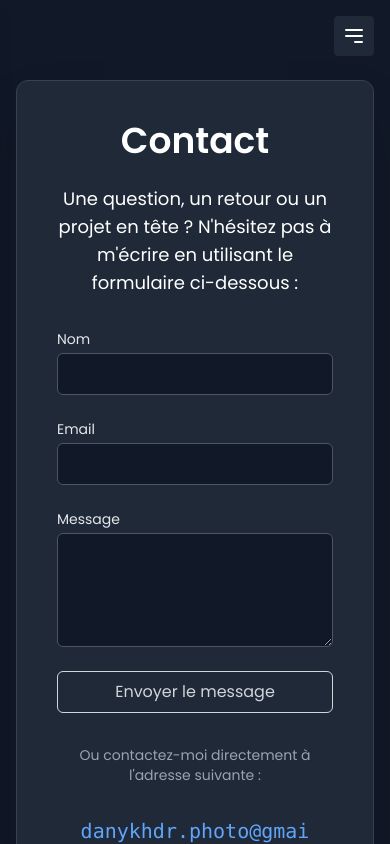
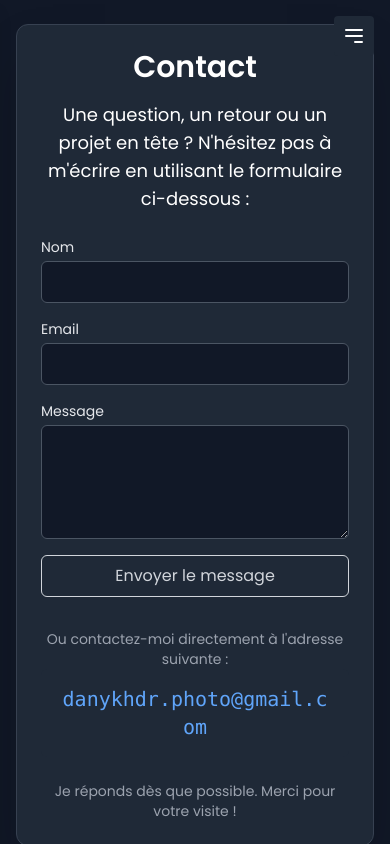
Before and after one commit to dany44/photo-website-dany, a React (Create React App) app in the folder frontend/: page /contact in a window 390 px wide. Shown: the top 844 px of the page. Built offline with nearby package versions, Linux system fonts and the light colour scheme; no server answers.

Commit message:
feat: error messages on contact form added

```diff
--- /dev/null
+++ b/frontend/src/api/contact.js
@@ -0,0 +1,17 @@
+// src/api/contact.js
+import axiosInstance from './axiosInstance';
+
+// Envoie le message de contact
+export const sendContactMessage = async (formData) => {
+  try {
+    const response = await axiosInstance.post('/contact/send-message', formData);
+    return response.data; // { success: true/false, message: string, errors?: {} }
+  } catch (error) {
+    // Si le serveur a renvoyé une réponse avec des erreurs, on les renvoie
+    if (error.response && error.response.data) {
+      return error.response.data;
+    }
+    // Sinon, renvoyer une erreur générique
+    return { success: false, message: "Erreur lors de l'envoi du message." };
+  }
+};
--- a/frontend/src/components/layout/Sidebar.jsx
+++ b/frontend/src/components/layout/Sidebar.jsx
@@ -2,7 +2,7 @@ import React, { useState } from "react";
 import { NavLink } from "react-router-dom";
 import { AuthContext } from "../../context/AuthContext";
 import { useAlbums } from "../../hooks/useAlbums";
-import { FaChevronDown, FaChevronUp } from "react-icons/fa";
+import { FaChevronDown, FaChevronUp, FaInstagram, FaFlickr, Fa500Px } from "react-icons/fa";
 
 const Sidebar = ({ closeSidebar }) => {
   const { isAuthenticated, logout } = React.useContext(AuthContext);
@@ -21,6 +21,19 @@ const Sidebar = ({ closeSidebar }) => {
         <div className="text-white font-signature text-5xl leading-snug">
           Dany<br />Khadhar
         </div>
+      </div>
+
+      {/* === Social Media Icons === */}
+      <div className="flex justify-center space-x-4 mb-6">
+        <a href="https://www.instagram.com/danykhadhar" target="_blank" rel="noopener noreferrer">
+          <FaInstagram className="text-white text-xl hover:text-indigo-400" />
+        </a>
+        <a href="https://www.flickr.com/photos/danykhadhar" target="_blank" rel="noopener noreferrer">
+          <FaFlickr className="text-white text-xl hover:text-indigo-400" />
+        </a>
+        <a href="https://500px.com/danykhadhar" target="_blank" rel="noopener noreferrer">
+          <Fa500Px className="text-white text-xl hover:text-indigo-400" />
+        </a>
       </div>
 
       {/* === Navigation === */}
--- a/frontend/src/pages/About/AboutPage.jsx
+++ b/frontend/src/pages/About/AboutPage.jsx
@@ -4,16 +4,16 @@ import React from 'react';
 const AboutPage = () => {
     return (
         <div className="min-h-screen bg-gradient-to-b text-gray-100 flex items-center justify-center p-6">
-            <div className="max-w-4xl w-full bg-gray-800 p-10 rounded-xl shadow-2xl border border-gray-700">
-                <h1 className="text-5xl font-extrabold mb-6 text-center tracking-tight">
+            <div className="max-w-4xl w-full bg-gray-800 p-6 sm:p-8 rounded-xl shadow-2xl border border-gray-700">
+                <h1 className="text-3xl sm:text-4xl font-extrabold mb-4 sm:mb-6 text-center sm:text-left tracking-tight">
                     À Propos de Moi
                 </h1>
-                <p className="text-xl leading-relaxed mb-8">
+                <p className="text-base sm:text-lg leading-relaxed mb-6 sm:mb-8 text-center sm:text-left">
                     Je m'appelle Dany Khadhar. Amateur de photographie, j'ai créé ce site pour partager mes clichés réalisés lors de mes déplacements. Attiré par la nature, la culture et les modes de vie authentiques, je rassemble ici mes photos, réalisées avec une approche simple et personnelle, mettant en avant l'authenticité de chaque instant.
                 </p>
-                <section className="mb-8">
-                    <h2 className="text-3xl font-bold mb-4">Matériel</h2>
-                    <ul className="list-disc list-inside text-lg leading-relaxed space-y-2">
+                <section className="mb-6 sm:mb-8">
+                    <h2 className="text-xl sm:text-2xl font-bold mb-4 text-center sm:text-left">Matériel</h2>
+                    <ul className="list-disc list-inside text-sm sm:text-base leading-relaxed space-y-2 text-center sm:text-left">
                         <li>
                             <strong>Sony a6400</strong> – Un appareil compact et léger, idéal pour mes voyages.
                         </li>
--- a/frontend/src/pages/Contact/ContactPage.jsx
+++ b/frontend/src/pages/Contact/ContactPage.jsx
@@ -1,5 +1,5 @@
-// src/pages/Contact/ContactPage.jsx
 import React, { useState } from "react";
+import { sendContactMessage } from "../../api/contact"; // Assurez-vous d'avoir cette fonction dans ton API
 
 function ContactPage() {
   const [formData, setFormData] = useState({
@@ -8,7 +8,8 @@ function ContactPage() {
     message: "",
   });
 
-  const [status, setStatus] = useState("");
+  const [status, setStatus] = useState(""); // Pour afficher les messages de statut
+  const [errors, setErrors] = useState({}); // Pour gérer les erreurs de validation spécifiques à chaque champ
 
   const handleChange = (e) => {
     const { name, value } = e.target;
@@ -20,33 +21,43 @@ function ContactPage() {
 
   const handleSubmit = async (e) => {
     e.preventDefault();
-    setStatus("Sending...");
+    setStatus("Sending..."); // Met à jour le status pour informer l'utilisateur que le message est en cours d'envoi
+    setErrors({}); // Réinitialiser les erreurs avant d'envoyer le formulaire
 
     try {
-      setTimeout(() => {
+      // Envoi du message au backend
+      const response = await sendContactMessage(formData);
+      console.log(response);
+
+      // Vérifier la réponse
+      if (response.success) {
         setStatus("Message envoyé avec succès !");
-        setFormData({ name: "", email: "", message: "" });
-      }, 1500);
+        setFormData({ name: "", email: "", message: "" }); // Réinitialiser les champs du formulaire
+      } else {
+        // Si le backend renvoie des erreurs de validation, on les affiche
+        setStatus(response.message || "Erreur lors de l'envoi du message. Essayez à nouveau.");
+        setErrors(response.errors || {}); // Afficher les erreurs de validation spécifiques
+      }
     } catch (error) {
+      console.log("Erreur:", error);
       setStatus("Erreur lors de l'envoi du message. Essayez à nouveau.");
     }
   };
 
   return (
-    <div className="bg-gray-900 min-h-screen text-white py-20 px-4">
+    <div className="bg-gray-900 min-h-screen text-white py-6 sm:py-10 px-4 sm:px-6">
       {/* Cadre gris englobant toute la section */}
-      <div className="max-w-3xl mx-auto bg-gray-800 p-10 rounded-xl shadow-2xl border border-gray-700">
+      <div className="max-w-2xl mx-auto bg-gray-800 p-6 sm:p-8 rounded-xl shadow-2xl border border-gray-700">
         {/* Titre et description */}
-        <div className="text-center mb-8">
-          <h1 className="text-4xl font-extrabold mb-6">Contact</h1>
-          <p className="text-lg mb-6">
-            Une question, un retour ou un projet en tête ?
-            N'hésitez pas à m'écrire en utilisant le formulaire ci-dessous :
+        <div className="text-center mb-6 sm:mb-8">
+          <h1 className="text-3xl sm:text-4xl font-extrabold mb-4 sm:mb-6">Contact</h1>
+          <p className="text-lg sm:text-xl mb-4 sm:mb-6">
+            Une question, un retour ou un projet en tête ? N'hésitez pas à m'écrire en utilisant le formulaire ci-dessous :
           </p>
         </div>
 
         {/* Formulaire de contact */}
-        <form onSubmit={handleSubmit} className="space-y-6">
+        <form onSubmit={handleSubmit} className="space-y-4 sm:space-y-6">
           <div>
             <label htmlFor="name" className="label-field">Nom</label>
             <input
@@ -58,6 +69,7 @@ function ContactPage() {
               className="input-field"
               required
             />
+            {errors.name && <p className="text-red-500 text-sm">{errors.name}</p>}
           </div>
 
           <div>
@@ -71,6 +83,7 @@ function ContactPage() {
               className="input-field"
               required
             />
+            {errors.email && <p className="text-red-500 text-sm">{errors.email}</p>}
           </div>
 
           <div>
@@ -84,10 +97,11 @@ function ContactPage() {
               className="input-field"
               required
             ></textarea>
+            {errors.message && <p className="text-red-500 text-sm">{errors.message}</p>}
           </div>
 
           <div>
-            <button type="submit" className="button-primary w-full">
+            <button type="submit" className="button-primary w-full sm:w-auto">
               Envoyer le message
             </button>
           </div>
@@ -95,21 +109,15 @@ function ContactPage() {
 
         {/* Message de statut */}
         {status && (
-          <div
-            className={`${
-              status.includes("Erreur") ? "message-error" : "message-success"
-            } mt-6`}
-          >
+          <div className={`${status.includes("Erreur") ? "message-error" : "message-success"} mt-6`}>
             {status}
           </div>
         )}
 
-        {/* Email pour contact direct */}
-        <div className="text-center mt-8">
-          <p className="text-sm text-gray-400">
-            Ou contactez-moi directement à l'adresse suivante :
-          </p>
-          <p className="text-xl font-mono bg-gray-800 p-4 rounded-md inline-block break-all mt-4">
+        {/* Email pour contact direct, centré */}
+        <div className="text-center mt-8 sm:mt-10">
+          <p className="text-sm sm:text-base text-gray-400">Ou contactez-moi directement à l'adresse suivante :</p>
+          <p className="text-xl sm:text-2xl font-mono bg-gray-800 p-4 rounded-md inline-block break-all">
             <a
               href="mailto:danykhdr.photo@gmail.com"
               className="text-blue-400 hover:underline"
@@ -117,11 +125,8 @@ function ContactPage() {
               danykhdr.photo@gmail.com
             </a>
           </p>
-        </div>
 
-        {/* Message de remerciement */}
-        <div className="text-center mt-4">
-          <p className="text-sm text-gray-400">
+          <p className="text-sm sm:text-base text-gray-400 mt-6 sm:mt-8">
             Je réponds dès que possible. Merci pour votre visite !
           </p>
         </div>
```
